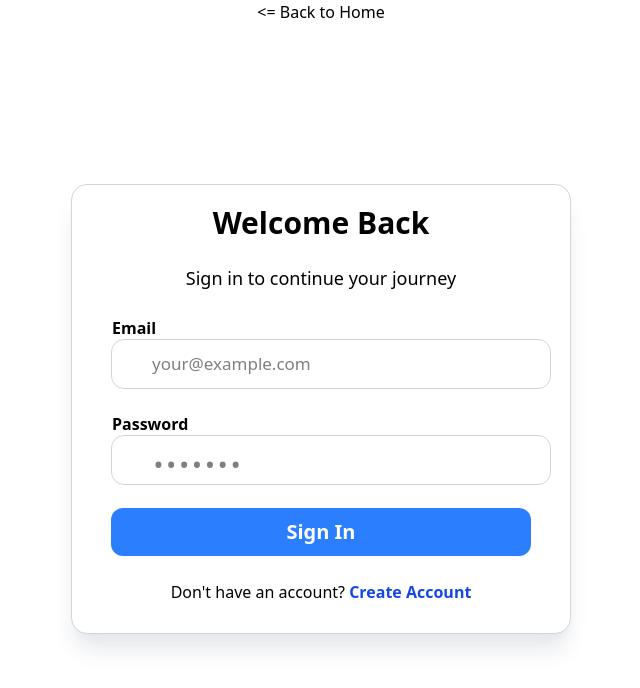
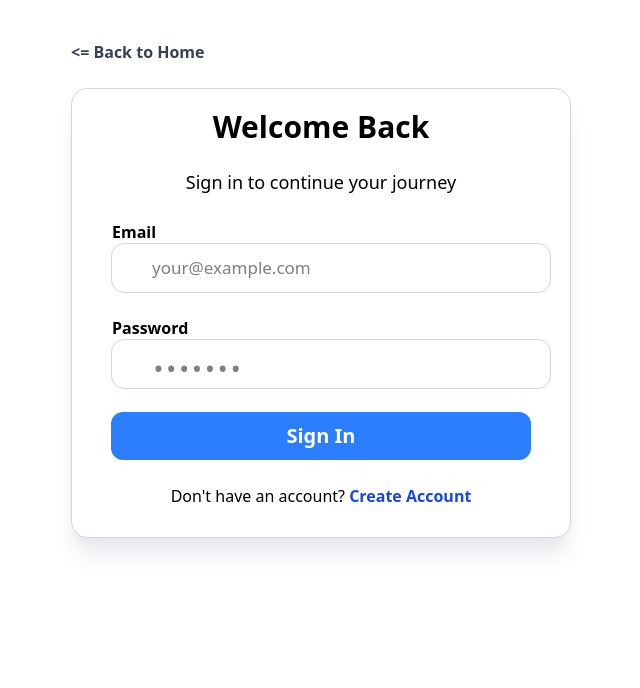
Before and after one commit to durgesh-kanzariya/Travel-Dost, a React (Vite) app: page / in a window 1280 px wide. Shown: the top 688 px of the page, without its empty margins (319-959 px from the left). Built offline with nearby package versions, Linux system fonts and the light colour scheme.

Commit message:
add the one more link in the page

```diff
--- a/src/login.jsx
+++ b/src/login.jsx
@@ -4,9 +4,10 @@ export default function Login() {
     return (
         <>
             <center>
-                <p className="text-center"><button>{"<="}</button> Back to Home</p>
-                <div className="md:h-[450px]  md:w-[500px] h-auto w-auto rounded-2xl shadow-xl border-[1px] border-gray-300 shadow-gray-200 text-black md:mt-40 p-5 bg-white">
-                    <h1 className=" text-3xl font-bold">Welcome Back</h1><br/>
+                <p className="text-center text-start  mt-10 w-[500px] ">  <a href="login.jsx" className="hover:text-blue-500 text-gray-700 font-semibold"><button>{"<="}</button> Back to Home</a>   </p><br></br>
+
+                <div className="md:h-[450px]  md:w-[500px] h-auto w-auto rounded-2xl shadow-xl border-[1px] border-gray-300 shadow-gray-200 text-black p-5 bg-white">
+                    <h1 className=" text-3xl font-bold">Welcome Back</h1><br />
                     <h4 className="text-[18px]">Sign in to continue your journey</h4><br></br>
 
                     <div className="text-start ml-5 ">
@@ -25,6 +26,7 @@ export default function Login() {
                     <br /> <br />
                     <p>Don't have an account? <a href="login.jsx" className="hover:text-blue-500 text-blue-700 font-semibold">Create Account</a></p>
                 </div>
+
             </center>
         </>
 
```
